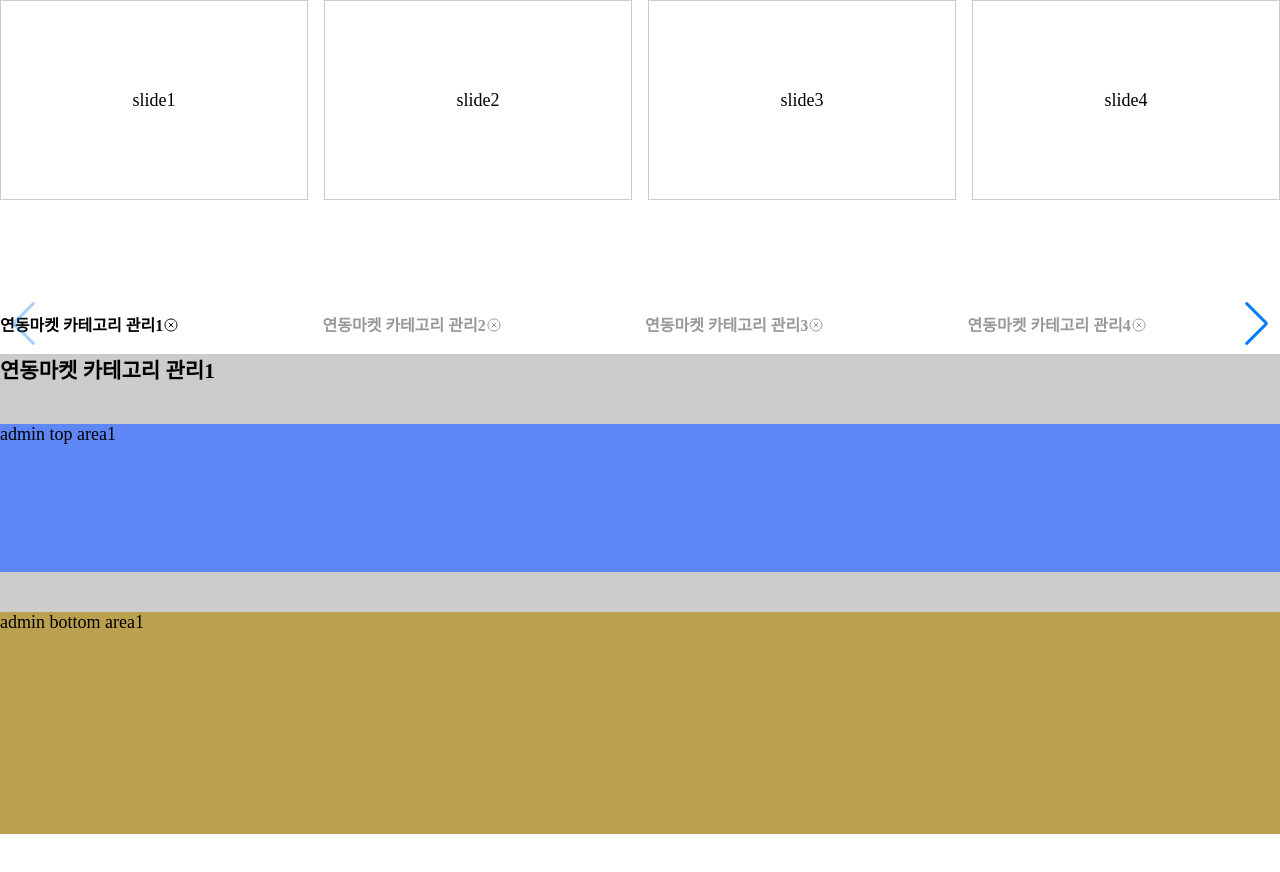
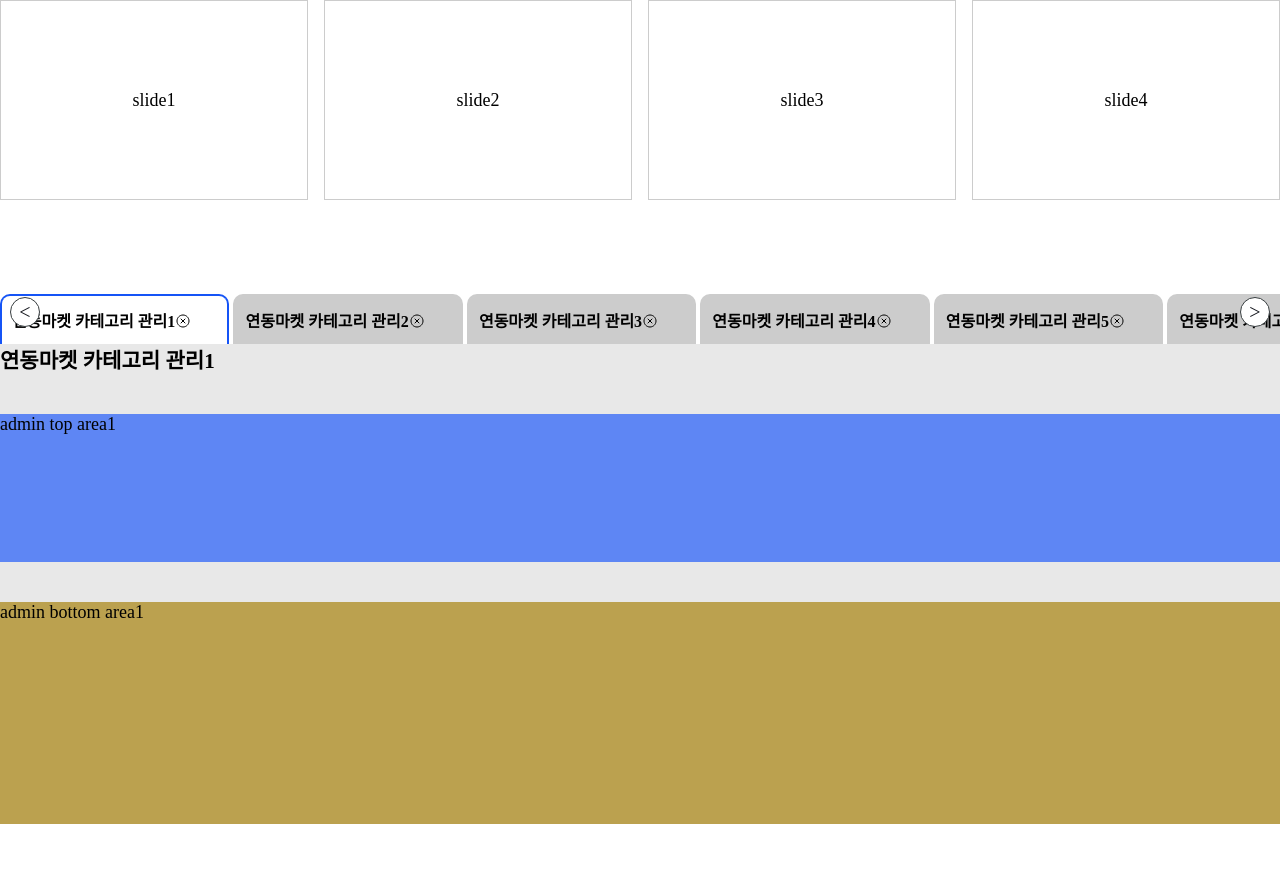
Before and after one commit to ssolin89/type-app, a React (Create React App) app: page / in a window 1280 px wide. Shown: the top 872 px of the page. Built offline with nearby package versions, Linux system fonts and the light colour scheme.

Commit message:
+ 스타일 변경 - tab line

```diff
--- a/src/slider/SwiperComponentThumb.tsx
+++ b/src/slider/SwiperComponentThumb.tsx
@@ -23,8 +23,8 @@ const SwiperComponentThumbs: React.FC = () => {
     <div className="swiperThumbsArea">
       <Swiper
         onSwiper={setThumbsSwiper}
-        spaceBetween={10}
-        slidesPerView={4}
+        spaceBetween={4}
+        slidesPerView={5.5}
         freeMode={true}
         navigation={true}
         watchSlidesProgress={true}
@@ -91,6 +91,7 @@ const SwiperComponentThumbs: React.FC = () => {
         effect={'fade'}
         thumbs={{swiper: thumbsSwiper && !thumbsSwiper.destroyed ? thumbsSwiper : null}}
         modules={[ FreeMode, Navigation, Thumbs, EffectFade ]}
+        allowTouchMove={false}
         className="mySwiperContent"
       >
         <SwiperSlide>
--- a/src/slider/SwiperComponentThumbs.scss
+++ b/src/slider/SwiperComponentThumbs.scss
@@ -4,6 +4,7 @@
 .swiperThumbsArea {
   width: 100%;
   height: 600px;
+  position: relative;
 }
 
 .swiper {
@@ -27,33 +28,56 @@
 }
 
 .mySwiperThumb {
-  height: 10%;
+  height: 5rem;
   box-sizing: border-box;
-  padding: 10px 0;
 
   .swiper-slide {
     width: 25%;
     height: 100%;
-    opacity: 0.4;
+    background-color: #ccc;
+    border: 0.2rem solid #ccc;
+    border-bottom: none;
+    border-radius: 1rem 1rem 0 0;
+    box-sizing: border-box;
+    position: relative;
+
+    // &:after {
+    //   position: absolute;
+    //   left: 0;
+    //   bottom: 0;
+    //   display: block;
+    //   content: '';
+    //   width: 100%;
+    //   height: 0.2rem;
+    //   background-color: #1554F6;
+    // }
   }
 
   .swiper-slide-thumb-active {
-    opacity: 1;
+    background-color: #fff;
+    border: 0.2rem solid #1554F6;
+    border-bottom: none;
+
   }
 }
 
 .mySwiperContent {
   height: 80%;
   width: 100%;
-  background-color: #ccc;
+  background-color: #e8e8e8;
 
   .swiper-slide {
-    background-color: #ccc;
+    background-color: #e8e8e8;
+  }
+
+  .swiper-slide-active {
+    // border-top: 0.2rem solid #1554F6;
   }
 }
 
 .tabTitleInner {
   @include flex(flex, center);
+  padding: 0.6rem 1rem;
 
   > h3 {
     font-size: 1.6rem;
@@ -97,3 +121,34 @@
     background-color: #BBA14F;
   }
 }
+
+.swiper-button-prev,
+.swiper-button-next {
+  width: 3rem;
+  height: 3rem;
+  border: 0.1rem solid #373D3F;
+  border-radius: 50%;
+  @include flex(flex, center, center);
+  background-color: #fff;
+}
+
+.swiper-button-prev {
+  &:after {
+    content: '<';
+    color: #11131A;
+    font-size: 2rem;
+  }
+}
+
+.swiper-button-next {
+  &:after {
+    content: '>';
+    color: #11131A;
+    font-size: 2rem;
+  }
+}
+
+.swiper-button-prev.swiper-button-disabled, .swiper-button-next.swiper-button-disabled {
+  opacity: unset;
+  pointer-events: unset;
+}
```
